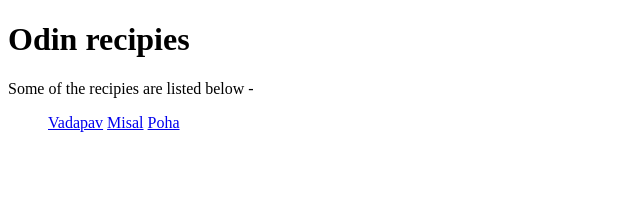
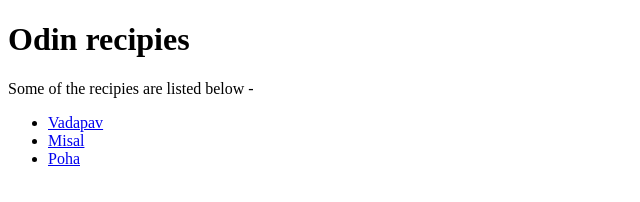
Before and after one commit to ThePrincipleMan/odin_recipies, a plain HTML site: page index.html in a window 1280 px wide. Shown: the whole page, without its empty margins (0-640 px from the left). Drawn offline with Linux system fonts and the light colour scheme.

Commit message:
Recipies in list

```diff
--- a/index.html
+++ b/index.html
@@ -7,9 +7,9 @@
         <h1>Odin recipies</h1>
         <p>Some of the recipies are listed below - </p>
         <ul>
-            <a href="/recipies/vadapav.html">Vadapav</a>
-            <a href="/recipies/misal.html">Misal</a>
-            <a href="/recipies/poha.html">Poha</a>
+            <li><a href="/recipies/vadapav.html">Vadapav</a></li>
+            <li><a href="/recipies/misal.html">Misal</a></li>
+            <li><a href="/recipies/poha.html">Poha</a></li>
         </ul>
     </body>
 </html>
```
